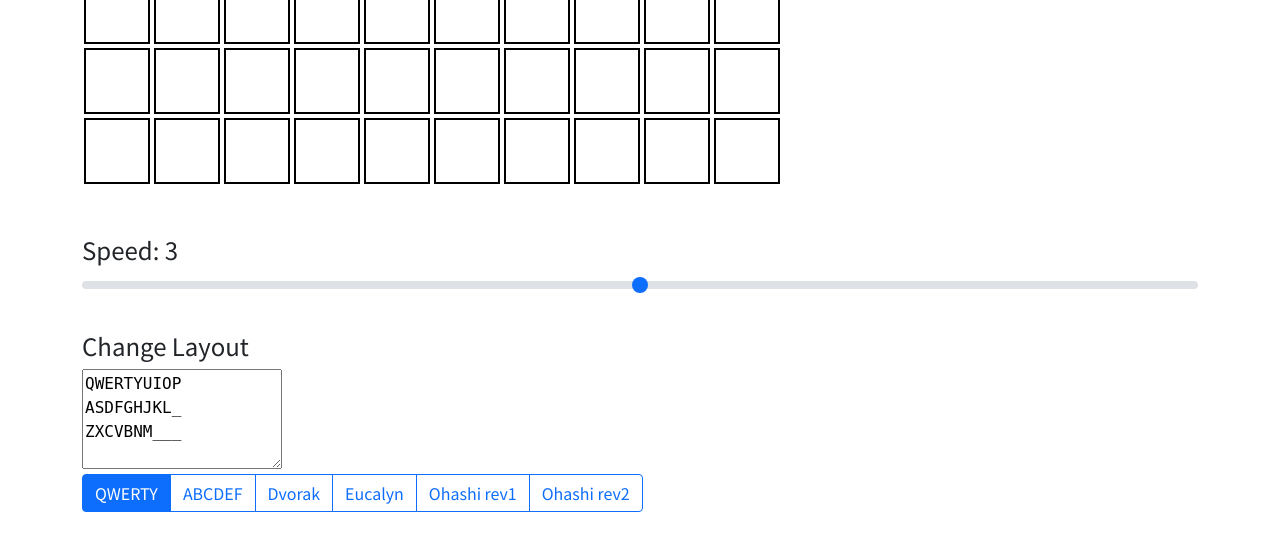
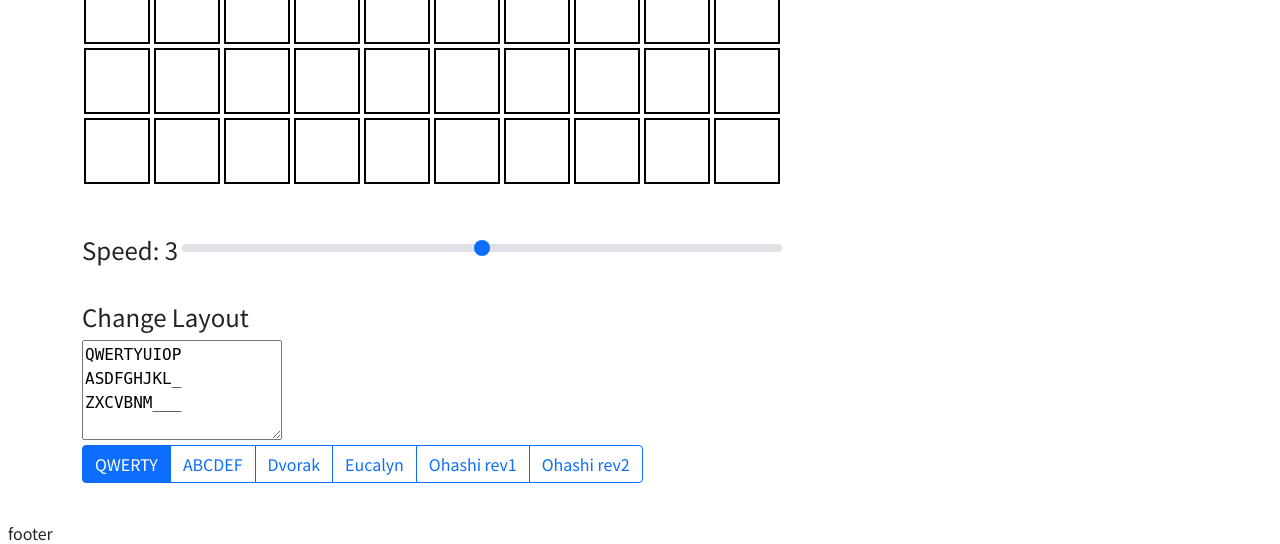
Before and after one commit to oha-Ohashi/CUICUI-typer, a Flask app: page /ortho_typing in a window 1280 px wide. Shown: the part 684-1228 px from the top of the page. Run offline with Flask 2, Linux system fonts and the light colour scheme; parts of the project's set-up code (start-up, migrations or seed data) failed here and were passed over.

Commit message:
shorter input range

```diff
--- a/static/ortho_heat/ortho_heat.css
+++ b/static/ortho_heat/ortho_heat.css
@@ -31,6 +31,9 @@ header{
 	height: 70px;
 	text-align: center;
 	line-height: 70px;
+}
+.form-range{
+	width: 600px;
 }
 
 .heat-box{
```
